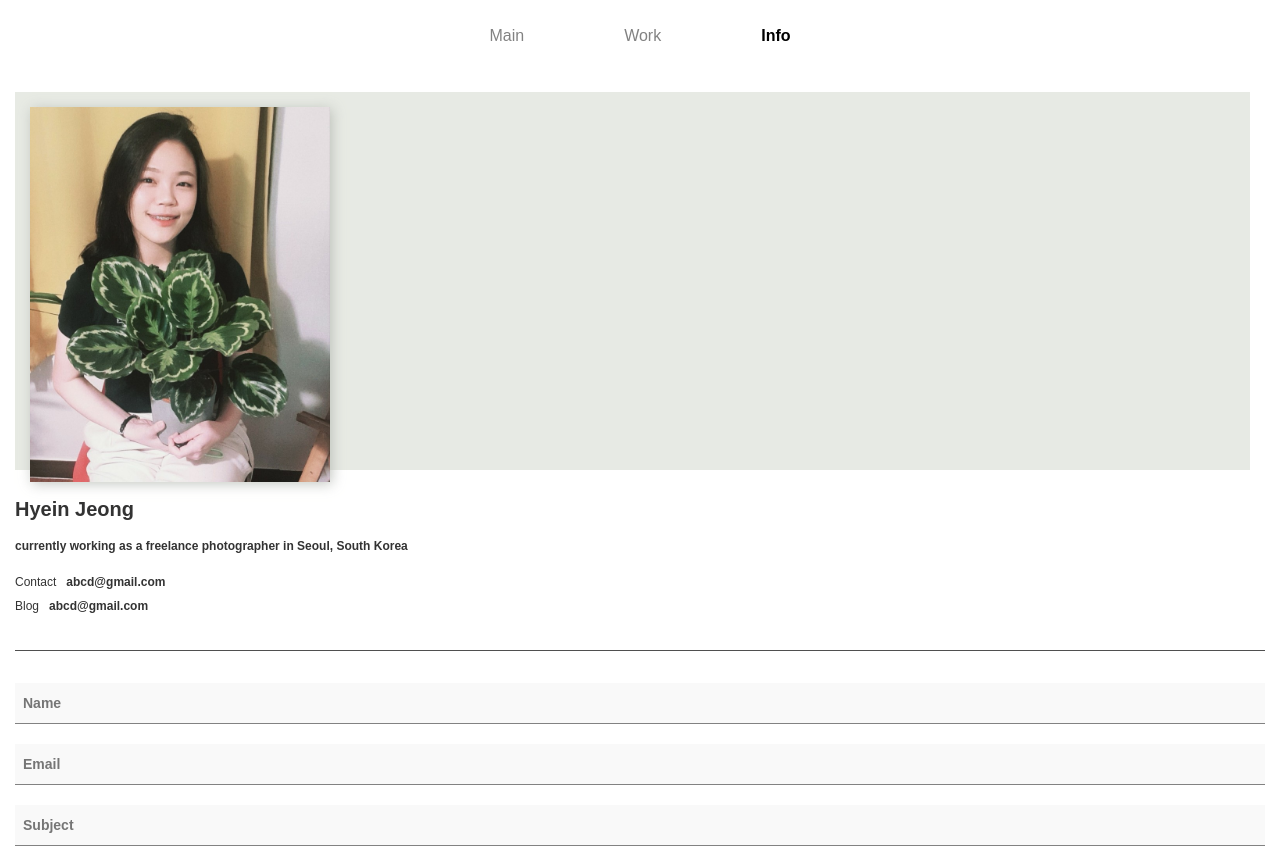
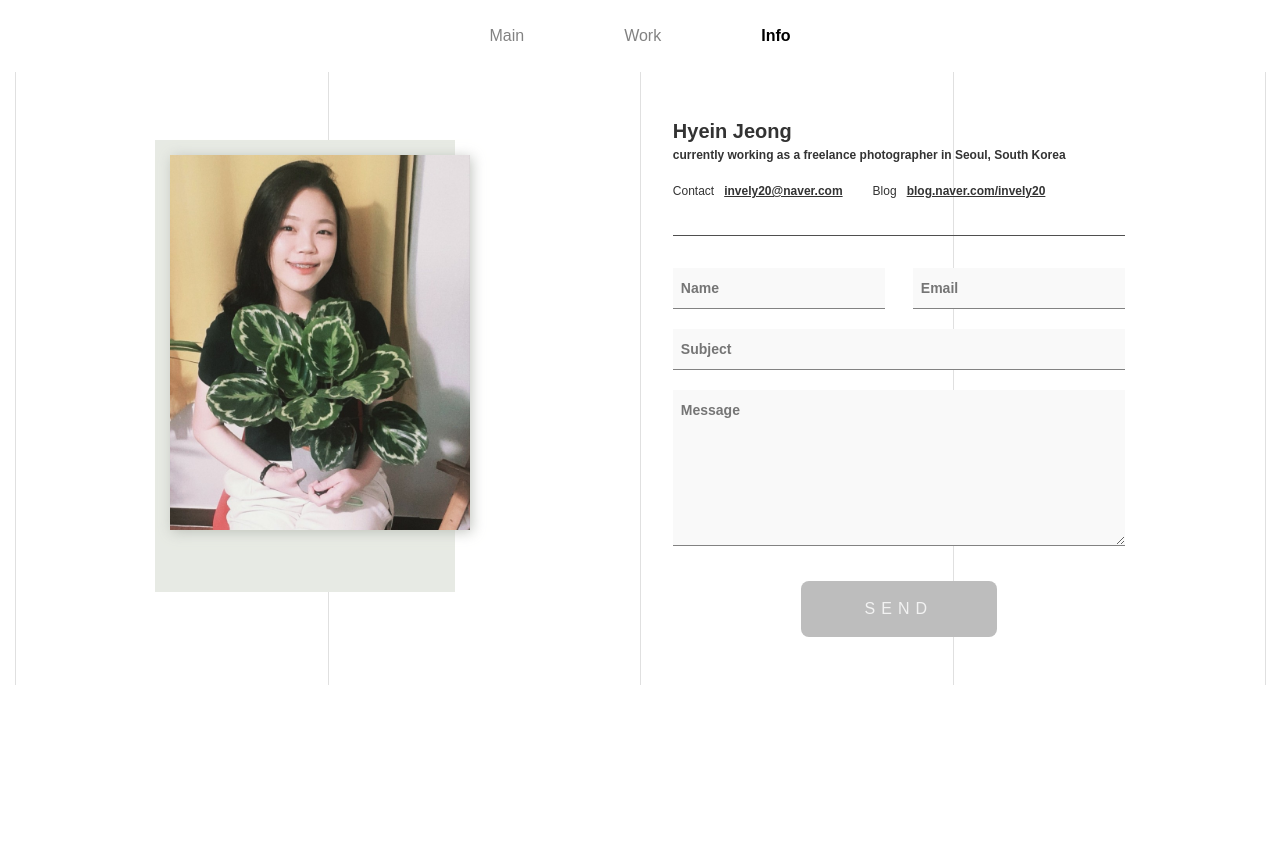
Before and after one commit to hyenbok/hyein-site, a Gatsby site: page /info in a window 1280 px wide. Shown: the top 849 px of the page. After the commit the page ends 800 px from the top, so only its background shows below. Built offline with nearby package versions, Linux system fonts and the light colour scheme; Gatsby itself is replaced by a stand-in of ours.

Commit message:
Install react-styled-flexboxgrid, Working on info.js

```diff
--- a/package.json
+++ b/package.json
@@ -19,6 +19,7 @@
     "react": "^16.12.0",
     "react-dom": "^16.12.0",
     "react-helmet": "^6.0.0",
+    "react-styled-flexboxgrid": "^3.2.1",
     "styled-components": "^5.1.1",
     "typeface-noto-serif-kr": "0.0.75"
   },
--- a/src/assets/global.js
+++ b/src/assets/global.js
@@ -5,6 +5,7 @@ const GlobalStyles = createGlobalStyle`
     font-family: 'Noto Serif KR', sans-serif;
     font-size: 10px;
     overflow-x: hidden;
+    min-height: 100vh;
   }
 
   *, :before, :after {
@@ -20,6 +21,26 @@ const GlobalStyles = createGlobalStyle`
   button {
     padding: 0;
     border: none;
+  }
+
+  a {
+    color: inherit;
+    margin: 0;
+    padding: 0;
+    vertical-align: baseline;
+    text-decoration: none;
+    border: 0;
+    text-decoration: inherit;
+
+
+    &:visited,
+    &:hover,
+    &:focus,
+    &:active {
+        text-decoration: none;
+        outline: none;
+        box-shadow: none;
+    }
   }
 
   p {
--- a/src/assets/theme.js
+++ b/src/assets/theme.js
@@ -9,6 +9,7 @@ export const theme = {
         grey2: '#4F4F4F',
         grey3: '#828282',
         grey4: '#BDBDBD',
+        grey5: '#E0E0E0',
         grey6: '#F2F2F2',
     },
     size: {
--- a/src/components/button.js
+++ b/src/components/button.js
@@ -5,6 +5,7 @@ import styled from 'styled-components'
 const Wrapper = styled.button`
     background: ${({ theme }) => theme.color.grey4};
     border-radius: 0.8rem;
+    cursor: pointer;
     padding: 1.6rem 6.4rem;
     color: ${({ theme }) => theme.color.grey6};
     line-height: 2.4rem;
--- a/src/components/flexbox.js
+++ b/src/components/flexbox.js
@@ -13,13 +13,18 @@ const Wrapper = styled.div`
     }
 `
 
-const FlexBox = ({ flexStyles, children }) => {
-    return <Wrapper props={flexStyles}>{children}</Wrapper>
+const FlexBox = ({ className, flexStyles, children }) => {
+    return (
+        <Wrapper className={className} props={flexStyles}>
+            {children}
+        </Wrapper>
+    )
 }
 
 FlexBox.propTypes = {
     children: PropTypes.node.isRequired,
     flexStyles: PropTypes.object,
+    className: PropTypes.string,
 }
 
 FlexBox.defaultProps = {
@@ -29,6 +34,7 @@ FlexBox.defaultProps = {
         flexDirection: 'row',
         flexDirectionPc: 'row',
     },
+    className: '',
 }
 
 export default FlexBox
--- a/src/pages/info.js
+++ b/src/pages/info.js
@@ -1,5 +1,5 @@
 import React from 'react'
-import styled from 'styled-components'
+import styled, { css } from 'styled-components'
 import { Link } from 'gatsby'
 
 import Layout from '../components/layout'
@@ -11,35 +11,90 @@ import Button from '../components/Button'
 import FlexBox from '../components/FlexBox'
 import ownerImg from '../images/owner.png'
 
+function devideBgDeco() {
+    let styles = ''
+
+    for (let i = 2; i < 6; i += 1) {
+        styles += `
+            &:nth-child(${i}) {
+                left: ${25 * (i - 1)}%;
+            }
+        `
+    }
+
+    return css`
+        ${styles}
+    `
+}
+
 const ContentWrapper = styled.div`
     padding: 2rem 0;
+    position: relative;
+    .bg-deco {
+        display: none;
+    }
+    @media (min-width: ${({ theme }) => theme.bp.sm}px) {
+        display: flex;
+        align-content: center;
+        justify-content: space-evenly;
+        padding: 4.8rem 0;
+
+        .bg-deco {
+            display: block;
+            background: ${({ theme }) => theme.color.grey5};
+            width: 0.1rem;
+            height: 100%;
+            position: absolute;
+            left: 0;
+            top: 0;
+            z-index: -1;
+
+            ${devideBgDeco()}
+        }
+    }
 `
 
 const ImgWrapper = styled.div`
     position: relative;
-    margin-left: 1.5rem;
-    margin-top: 1.5rem;
+    margin: 1.5rem 0 3rem 1.5rem;
+    display: flex;
+    justify-content: center;
+
+    .img-deco {
+        position: relative;
 
         img {
             box-shadow: 2px 2px 12px rgba(175, 180, 172, 0.74);
-        position: relative;
             width: 100%;
             max-width: 30rem;
+            position: relative;
         }
 
-    span {
+        &:before {
+            content: '';
             display: block;
             background: ${({ theme }) => theme.color.dustGreen};
             width: 100%;
+            max-width: 30rem;
             height: 100%;
             position: absolute;
             left: -1.5rem;
             top: -1.5rem;
         }
+    }
+
+    @media (min-width: ${({ theme }) => theme.bp.sm}px) {
+        margin-right: 5%;
+        margin-top: 3.5rem;
+        .img-deco {
+            display: table;
+        }
+    }
 `
 
 const InfoTextWrapper = styled.div`
     color: ${({ theme }) => theme.color.grey1};
+    text-align: center;
     .description {
         font-size: 1.2rem;
         line-height: 2.4rem;
@@ -53,6 +108,10 @@ const InfoTextWrapper = styled.div`
 
         b {
             margin-left: 1rem;
+        }
+
+        a {
+            text-decoration: underline;
         }
     }
 
@@ -69,6 +128,27 @@ const InfoTextWrapper = styled.div`
     textarea {
         margin-bottom: 3.2rem;
     }
+
+    @media (min-width: ${({ theme }) => theme.bp.sm}px) {
+        text-align: left;
+        h1 {
+            margin: 0;
+        }
+
+        .sns-box {
+            & ~ .sns-box {
+                margin-left: 3rem;
+            }
+        }
+
+        .input-flexbox {
+            input {
+                ~ input {
+                    margin-left: 2.8rem;
+                }
+            }
+        }
+    }
 `
 
 const InfoPage = () => {
@@ -77,12 +157,18 @@ const InfoPage = () => {
             <SEO title="Info" />
             <Container>
                 <ContentWrapper>
+                    <span className="bg-deco"></span>
+                    <span className="bg-deco"></span>
+                    <span className="bg-deco"></span>
+                    <span className="bg-deco"></span>
+                    <span className="bg-deco"></span>
                     <ImgWrapper>
-                        <span></span>
+                        <span className="img-deco">
                             <img
                                 src={ownerImg}
                                 alt="site owner image, holding plants, smiling"
                             />
+                        </span>
                     </ImgWrapper>
                     <InfoTextWrapper>
                         <h1>Hyein Jeong</h1>
@@ -90,24 +176,53 @@ const InfoPage = () => {
                             currently working as a freelance photographer in
                             Seoul, South Korea
                         </p>
-                        <FlexBox flexStyles={{ flexDirection: 'column' }}>
+                        <FlexBox
+                            flexStyles={{
+                                flexDirection: 'column',
+                                flexDirectionPc: 'row',
+                            }}
+                        >
                             <p className="sns-box">
-                                Contact<b>abcd@gmail.com</b>
+                                Contact
+                                <b>
+                                    <a href="mailto:invely20@naver.com">
+                                        invely20@naver.com
+                                    </a>
+                                </b>
                             </p>
                             <p className="sns-box">
-                                Blog<b>abcd@gmail.com</b>
+                                Blog
+                                <b>
+                                    <a
+                                        href="https://blog.naver.com/invely20"
+                                        target="_blank"
+                                    >
+                                        blog.naver.com/invely20
+                                    </a>
+                                </b>
                             </p>
                         </FlexBox>
                         <span className="deco-line"></span>
-                        <FlexBox flexStyles={{ flexDirection: 'column' }}>
+                        <form>
+                            <FlexBox
+                                className="input-flexbox"
+                                flexStyles={{
+                                    flexDirection: 'column',
+                                    flexDirectionPc: 'row',
+                                }}
+                            >
                                 <Input placeholder="Name" />
                                 <Input placeholder="Email" type="email" />
                             </FlexBox>
                             <Input placeholder="Subject" />
-                        <Textarea minHeight={'15.6rem'} placeholder="Message" />
+                            <Textarea
+                                minHeight={'15.6rem'}
+                                placeholder="Message"
+                            />
                             <FlexBox flexStyles={{ justifyContent: 'center' }}>
                                 <Button>send</Button>
                             </FlexBox>
+                        </form>
                     </InfoTextWrapper>
                 </ContentWrapper>
             </Container>
```
Also changed, not shown: gatsby-config.js (indentation only), 1 other file. Lines whose indentation alone changed are shown as unchanged.
